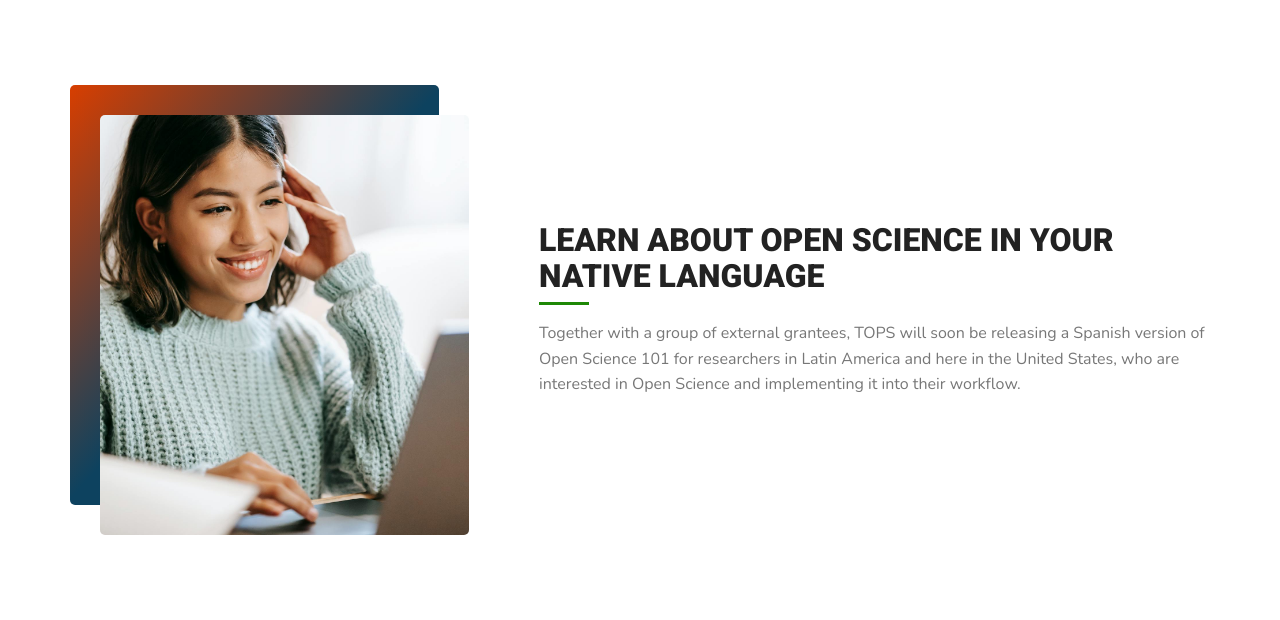
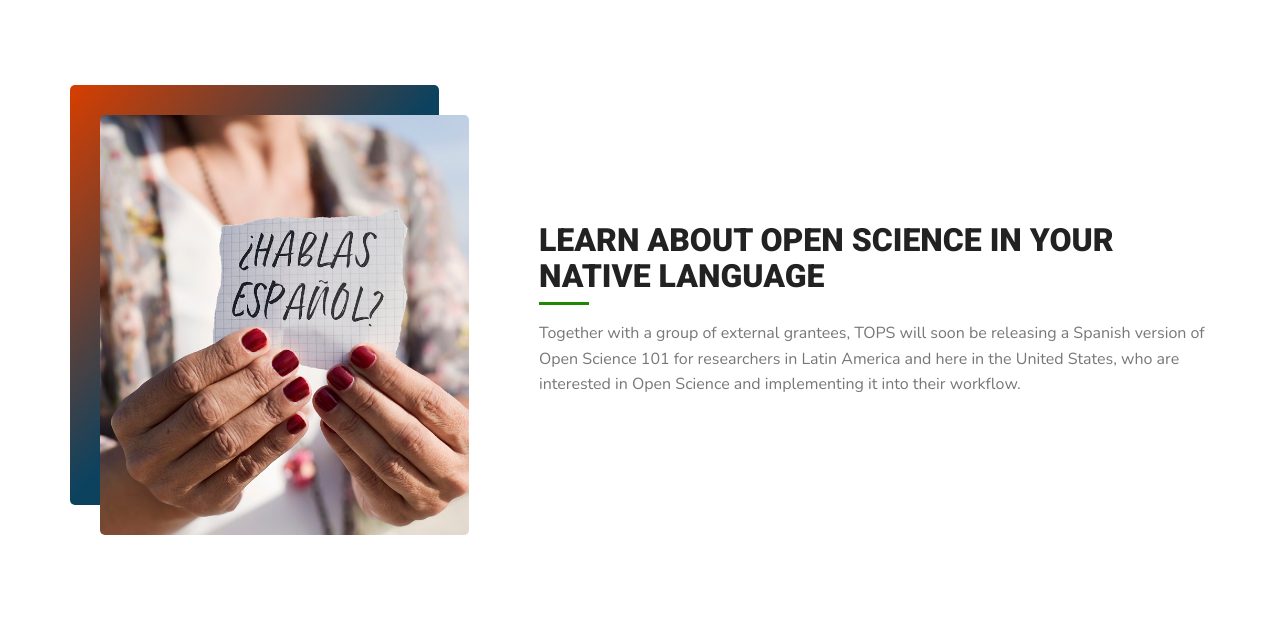
Before and after one commit to bressler1995/TOPS-Website-Front-End, a Jekyll site: the page built from pages/os101spanish.md, in a window 1280 px wide. Shown: the part 540-1160 px from the top of the page. Built offline with Jekyll 4.4.1, drawn with Linux system fonts in a browser that asks for light colours; grey boxes are pictures that could not be loaded.

Commit message:
change image of first section

```diff
--- a/_includes/os101spanish/how.html
+++ b/_includes/os101spanish/how.html
@@ -8,7 +8,7 @@
         </div>
         <div class="tops_half_section_column_small">
           <div class="tops_half_section_shinysquare"></div>
-          <div class="tops_half_section_imageoutter"><img src="{{ site.baseurl }}/assets/img/home_os101.jpg" class="tops_half_section_image"></div>
+          <div class="tops_half_section_imageoutter"><img src="{{ site.baseurl }}/assets/img/spanishspeakingwoman.jpg" class="tops_half_section_image"></div>
         </div>
       </div>
     </div>
--- a/_includes/os101spanish/learn.html
+++ b/_includes/os101spanish/learn.html
@@ -3,7 +3,7 @@
       <div class="d-flex flex-row flex-wrap align-items-start">
         <div class="tops_half_section_column_small">
           <div class="tops_half_section_shinysquare"></div>
-          <div class="tops_half_section_imageoutter"><img src="{{ site.baseurl }}/assets/img/spanishspeakingwoman.jpg" class="tops_half_section_image"></div>
+          <div class="tops_half_section_imageoutter"><img src="{{ site.baseurl }}/assets/img/nativelanguage.jpg" class="tops_half_section_image"></div>
         </div>
         <div class="d-flex flex-column flex-wrap justify-content-center tops_half_section_column_big">
           <h2 class="mb-2">Learn About Open Science in Your Native Language</h2>
```
Also changed, not shown: assets/img/nativelanguage.jpg (added).
